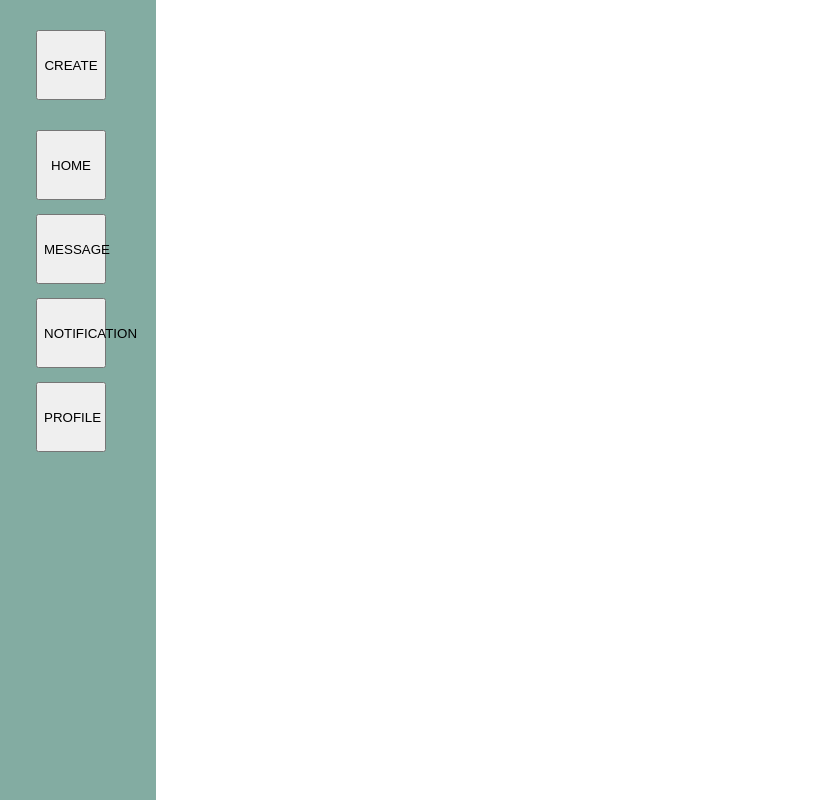
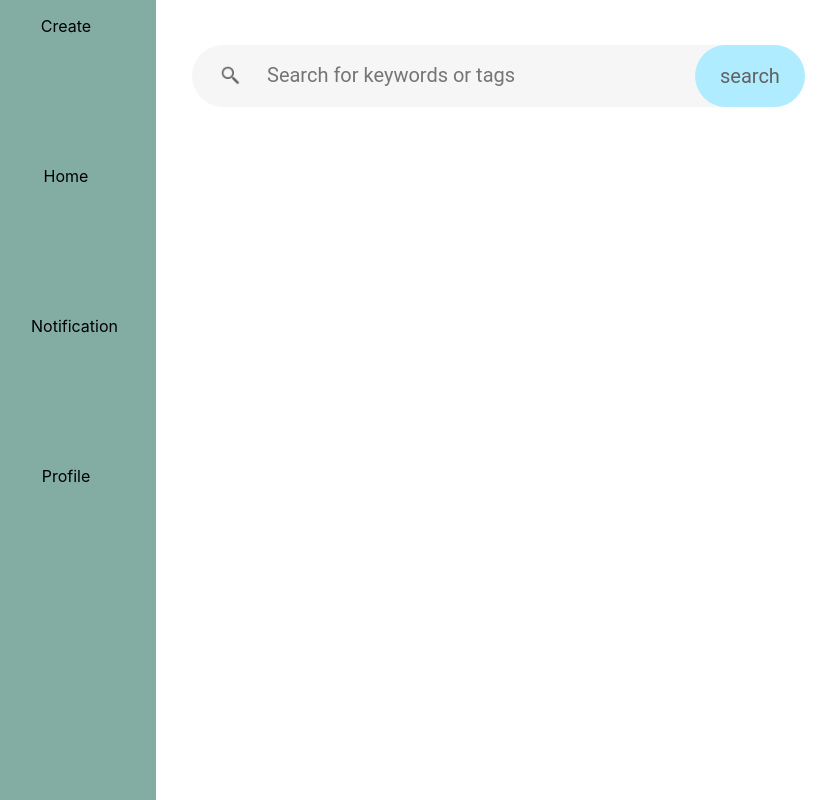
Before and after one commit to sherrygao821/CSCI201_Project_Float, a React (Create React App) app: page / in a window 1280 px wide. Shown: the whole page, without its empty margins (8-844 px from the left). Built offline with nearby package versions, Linux system fonts and the light colour scheme.

Commit message:
add search bar and tab bar

```diff
--- a/src/App.js
+++ b/src/App.js
@@ -1,12 +1,32 @@
+import { Component } from 'react';
 import './App.css';
-import TabBar from './components/TabBar'
+import SearchBar from './components/SearchBar';
+import TabNav from './components/TabNav';
 
-function App() {
-  return (
-    <div className="App">
-     <TabBar></TabBar>
-    </div>
-  );
+class App extends Component {
+  constructor(props) {
+    super(props);
+    this.state = {
+      selectedPage: "Home"
+    };
+  }
+
+  setSelectedPage = (tab) => {
+    this.setState({ selectedPage: tab });
+    // TODO: navigate to that specific page
+  };
+
+  render() {
+    return (
+      <div className="App">
+        <TabNav
+          tabs={["Create", "Home", "Notification", "Profile"]}
+          setSelectedPage={this.setSelectedPage}
+        ></TabNav>
+        <SearchBar></SearchBar>
+      </div>
+    );
+  }
 }
 
 export default App;
--- /dev/null
+++ b/src/components/SearchBar.css
@@ -0,0 +1,45 @@
+.searchBar {
+  width: 613px;
+  height: 62px;
+  margin-left: 200px;
+  margin-top: 45px;
+  background: #f6f6f6;
+  border-radius: 110px;
+  display: flex;
+}
+.searchBar .left {
+  width: 21px;
+  height: 21px;
+  padding-top: 20px;
+  padding-left: 28px;
+  padding-right: 24px;
+}
+.searchBar .mid {
+  height: 20px;
+  width: 467px;
+  padding-top: 20px;
+  font-family: Roboto;
+  font-style: normal;
+  font-weight: normal;
+  font-size: 20px;
+  line-height: 23px;
+  color: #626262;
+  background: #f6f6f6;
+  border: none;
+  outline: none;
+}
+.searchBar .right {
+  width: 126px;
+  height: 62px;
+  margin-left: 24px;
+  background: #b0ecff;
+  border-radius: 110px;
+  border: none;
+  outline: none;
+  font-family: Roboto;
+  font-style: normal;
+  font-weight: normal;
+  font-size: 20px;
+  line-height: 23px;
+  color: #626262;
+}
--- /dev/null
+++ b/src/components/SearchBar.js
@@ -0,0 +1,41 @@
+import { Component } from "react";
+import "../components/SearchBar.css";
+
+class SearchBar extends Component {
+  constructor(props) {
+    super(props);
+    this.state = {
+      inputWord: ""
+    };
+  }
+
+  searchWord = () => {
+    if (this.state.inputWord.trim() !== "") {
+      // TODO: use API to search for words/tags
+    }
+  };
+
+  bindChange = (e) => {
+    this.setState({
+      inputWord: e.target.value
+    })
+  };
+
+  render() {
+    return (
+      <div className="searchBar">
+        <img className="left" src="../../icons/search.png" alt="" />
+        <input
+          className="mid"
+          onChange={(e) => this.bindChange(e)}
+          placeholder="Search for keywords or tags">
+        </input>
+        <button className="right" onClick={() => this.searchWord()}>
+          search
+        </button>
+      </div>
+    );
+  }
+}
+
+export default SearchBar;
--- a/src/components/TabBar.css
+++ /dev/null
@@ -1,25 +0,0 @@
-.tabbar {
-  position: fixed;
-  width: 165px;
-  height: 100%;
-  left: -1px;
-  top: 0px;
-  background: #83ACA2;
-  justify-content: space-evenly;
-  scroll-behavior: unset;
-}
-.tabbar .top {
-  width: 70px;
-  height: 70px;
-  margin-left: 45px;
-  margin-top: 30px;
-  margin-bottom: 30px;
-  display: block;
-}
-.tabbar .bot {
-  width: 70px;
-  height: 70px;
-  margin-left: 45px;
-  margin-top: 14px;
-  display: block;
-}
--- a/src/components/TabBar.js
+++ /dev/null
@@ -1,21 +0,0 @@
-import React, { Component } from 'react'
-import "./TabBar.css"
-
-class TabBar extends Component{
-    navigate(){
-        this.navigateTo()
-    }
-    render(){
-        return(
-            <div class='tabbar'>
-                <button class='top' onClick={() => this.navigateTo()}>CREATE</button>
-                <button class='bot'>HOME</button>
-                <button class='bot'>MESSAGE</button>
-                <button class='bot'>NOTIFICATION</button>
-                <button class='bot'>PROFILE</button>
-            </div>
-        )
-    }
-}
-
-export default TabBar
--- a/src/components/TabBar.less
+++ /dev/null
@@ -1,25 +0,0 @@
-.tabbar{
-    position: fixed;
-    width: 165px;
-    height: 100%;
-    left: -1px;
-    top: 0px;
-    background: #83ACA2;
-    justify-content: space-evenly;
-    scroll-behavior: unset;
-    .top{
-        width: 70px;
-        height: 70px;
-        margin-left: 45px;
-        margin-top: 30px;
-        margin-bottom: 30px;
-        display: block;
-    }
-    .bot{
-        width: 70px;
-        height: 70px;
-        margin-left: 45px;
-        margin-top: 14px;
-        display: block;
-    }
-}
--- /dev/null
+++ b/src/components/TabNav.css
@@ -0,0 +1,19 @@
+.tabbar {
+  position: fixed;
+  width: 165px;
+  height: 100%;
+  left: -1px;
+  top: 0px;
+  background: #83aca2;
+  display: flex;
+  flex-direction: column;
+  flex-wrap: wrap;
+  justify-items: space-evenly;
+}
+
+.tab {
+  width: 70px;
+  height: 150px;
+  display: block;
+  justify-self: space-evenly;
+}
--- /dev/null
+++ b/src/components/TabNav.js
@@ -0,0 +1,25 @@
+import { Component } from "react";
+import "../components/TabNav.css";
+
+class TabNav extends Component {
+  render() {
+    return (
+      <div className="tabbar">
+        <ul>
+          {this.props.tabs.map((tab) => {
+            return (
+              <li key={tab} className="tab">
+                <span onClick={() => this.props.setSelectedPage(tab)}>
+                  {tab}
+                </span>
+              </li>
+            );
+          })}
+        </ul>
+        {this.props.children}
+      </div>
+    );
+  }
+}
+
+export default TabNav;
```
Also changed, not shown: public/icons/search.png (added).
